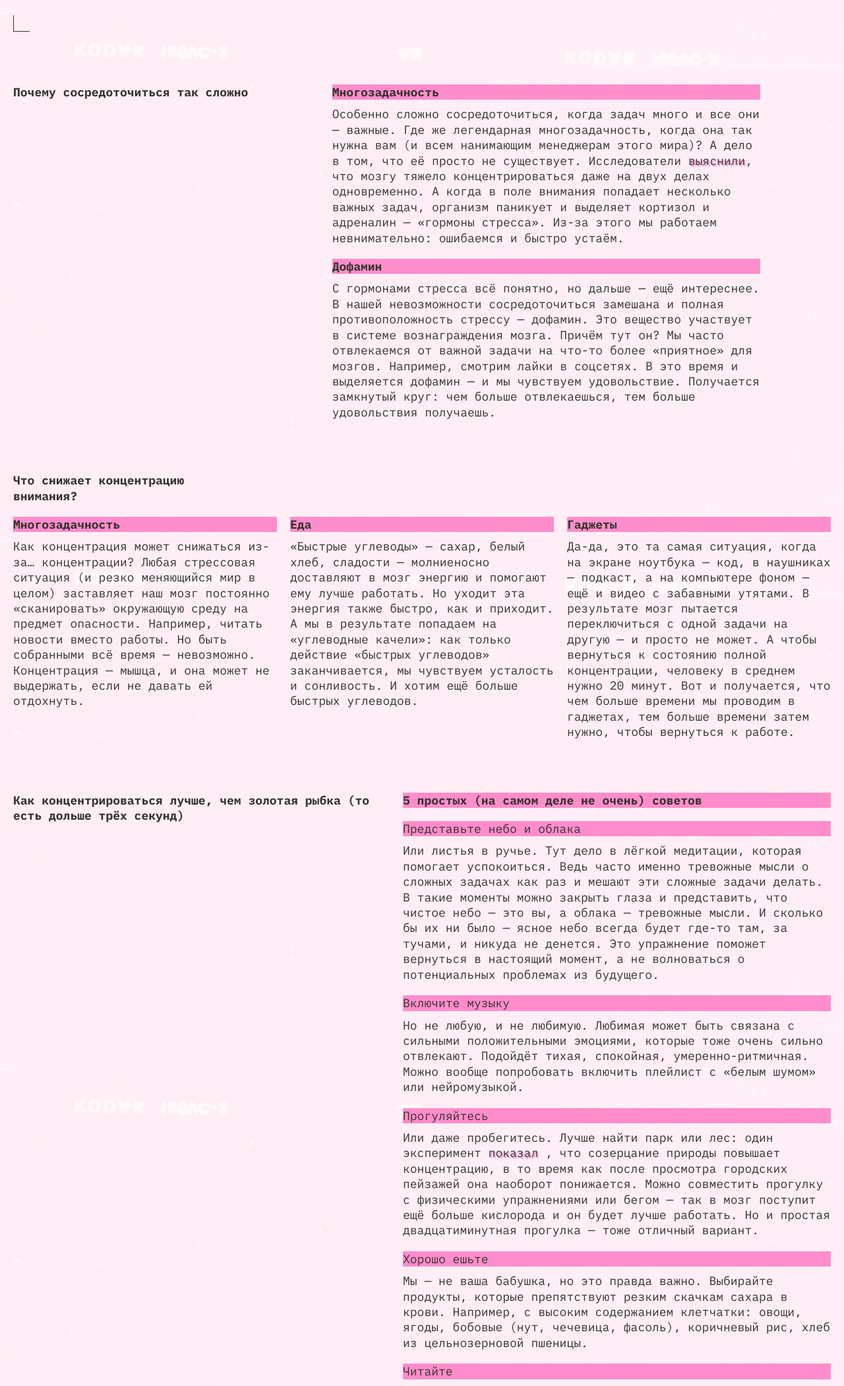
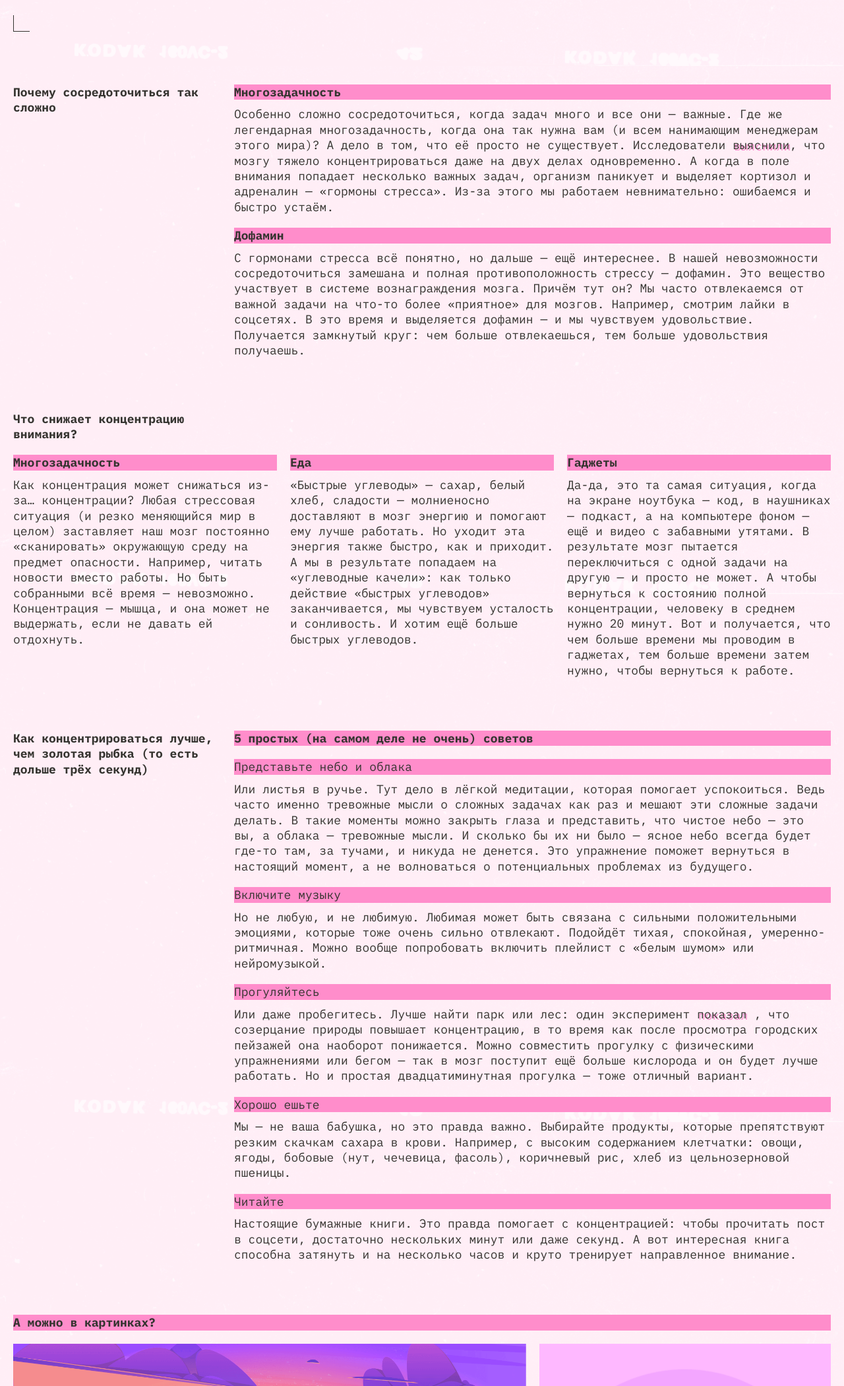
Before and after one commit to DreamKeeperc/slozhno-sosredotochitsya-fd, a website: page index.html in a window 1280 px wide. Shown: the part 700-2800 px from the top of the page at 66% size. Drawn offline with Linux system fonts and the light colour scheme.

Commit message:
Сложно сосредоточиться

```diff
--- a/styles/light.css
+++ b/styles/light.css
@@ -18,6 +18,7 @@
   --h1-shadow: #ff0070;
   --accent-color: #353430;
   --link-shadow-color: #ff8dcb;
+  --menu-hover-color: rgba(50, 49, 45, 0.4);
 }
 
 @media (prefers-color-scheme: light) {
--- a/styles/style.css
+++ b/styles/style.css
@@ -285,12 +285,15 @@ h4.card__title {
   }
 
   .section__focus {
-    grid-template-columns: repeat(2, auto);
+    grid-template-columns: 236px 1fr;
+  }
+
+  .section__focus .section__title {
+    max-width: 236px;
   }
 
   .section__focus .section-list {
-    max-width: 472px;
-    width: max-content;
+    min-width: fit-content;
   }
 
   .section__concentration .section__title {
@@ -298,12 +301,11 @@ h4.card__title {
   }
 
   .section__advice {
-    grid-template-columns: repeat(2, auto);
+    grid-template-columns: 236px 1fr;
   }
 
   .section__advice .section-list {
-    max-width: 472px;
-    width: max-content;
+    min-width: fit-content;
   }
 
   .gallery__section {
@@ -403,11 +405,15 @@ h4.card__title {
   }
 
   .section__focus {
-    grid-template-columns: repeat(2, auto);
+    grid-template-columns: 315px 1fr;
   }
 
   .section__focus .section-list {
-    min-width: 648.92px;
+    min-width: fit-content;
+  }
+
+  .section__focus .section__title {
+    max-width: 315px;
   }
 
   .section__concentration .section__title {
@@ -418,8 +424,12 @@ h4.card__title {
     grid-template-columns: repeat(3, 1fr);
   }
 
+  .section__advice {
+    grid-template-columns: 315px 1fr;
+  }
+
   .section__advice .section-list {
-    min-width: 649px;
+    min-width: fit-content;
   }
 
   .gallery__section {
```
